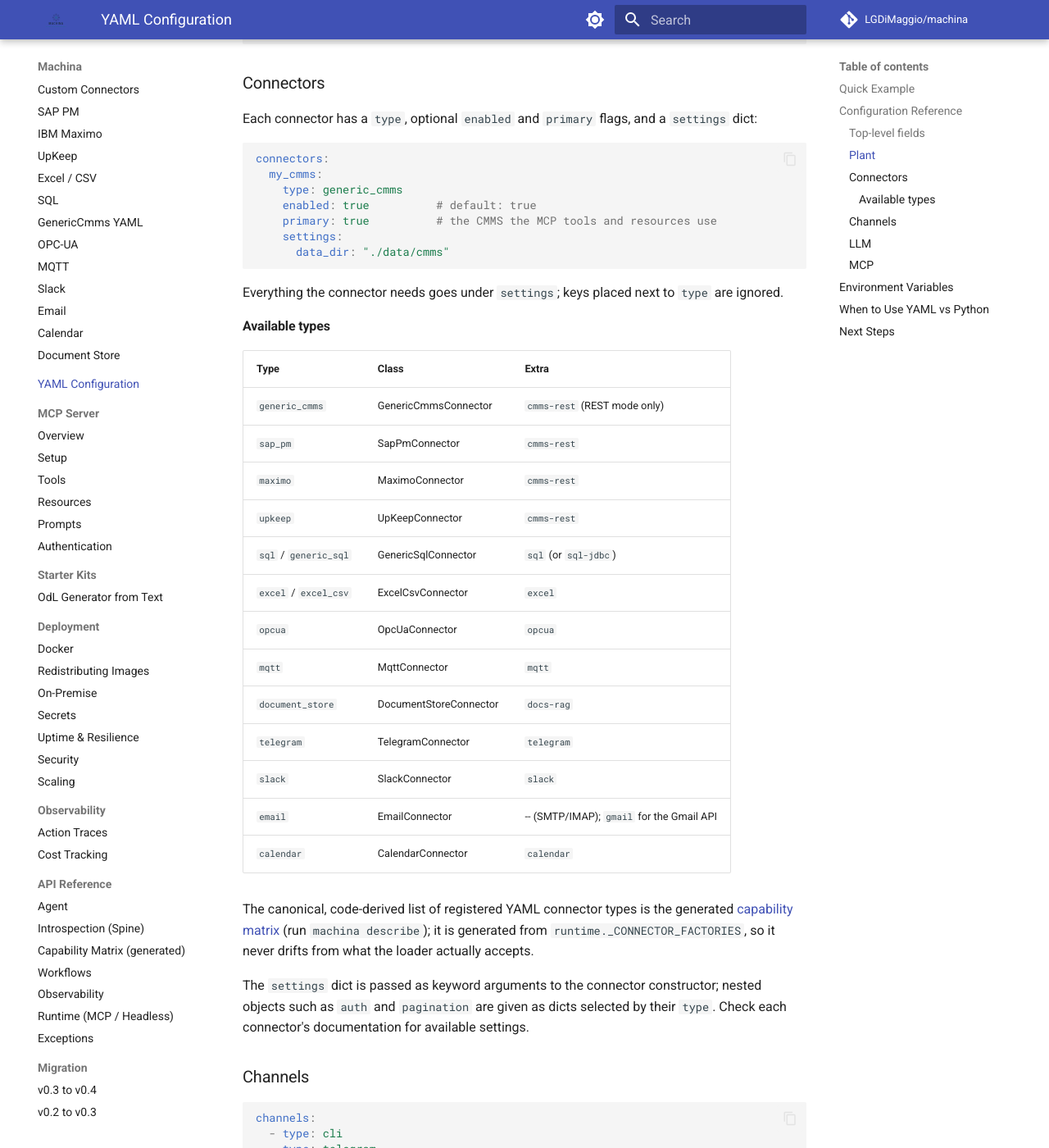
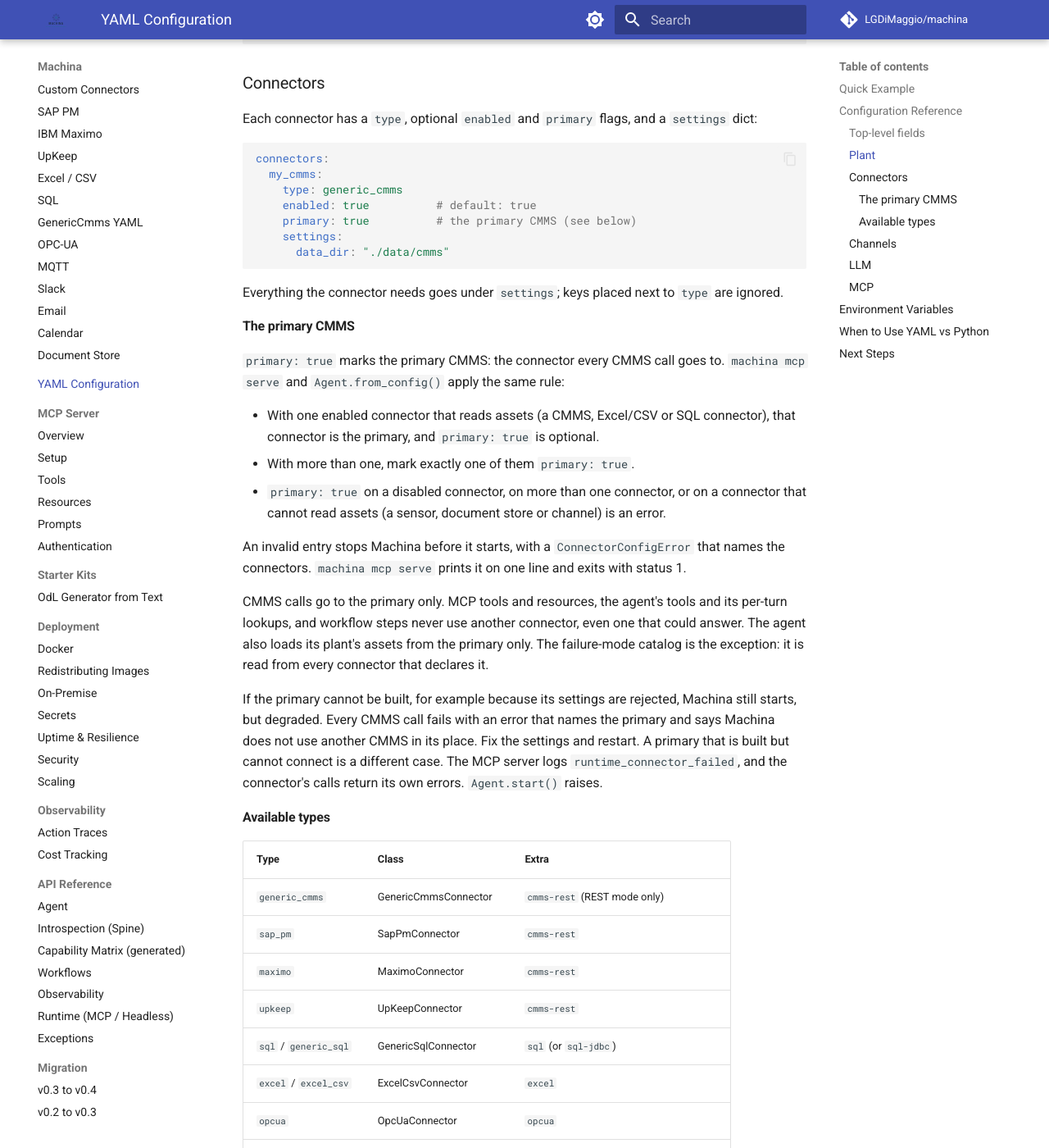
Before and after one commit to LGDiMaggio/machina, an MkDocs documentation site: the page built from docs/yaml-config.md, in a window 1280 px wide and 1400 px high, scrolled down 1911 px. Shown: the whole window at 82% size. Built offline with MkDocs 1.6.1 and Material for MkDocs 9.7.7, drawn with Linux system fonts in a browser that asks for light colours; comment, search, counter and statistics services are not loaded.

Commit message:
docs: document the primary-CMMS rule shared by the MCP server and the agent
- docs/yaml-config.md: a "The primary CMMS" section: when `primary: true`
  is optional or required, what is refused, primary-only routing (the
  failure-mode catalog excepted), and the degraded start versus a primary
  that cannot connect.
- docs/troubleshooting.md: the refusal and the "running degraded" error;
  a CMMS connector without its optional extra fails to connect and names
  the extra.
- docs/mcp/tools.md: CMMS tools no longer fall back to the first connector
  that reads assets.
- ConnectorConfig.primary's description (published in
  docs/capabilities.json) now states the rule instead of "the primary
  connector for its category".
- CHANGELOG: Breaking changes (refused configs, the agent's primary-only
  routing, machina_diagnose_failure without a CMMS) and Fixed (no fallback
  to another CMMS).

````diff
--- a/docs/capabilities.json
+++ b/docs/capabilities.json
@@ -954,7 +954,7 @@
           },
           "primary": {
             "default": false,
-            "description": "Mark as the primary connector for its category (e.g. primary CMMS)",
+            "description": "Mark as the primary CMMS, which every CMMS call goes to. Only an enabled connector that reads assets can be primary; required when more than one such connector is enabled",
             "title": "Primary",
             "type": "boolean"
           },
--- a/docs/yaml-config.md
+++ b/docs/yaml-config.md
@@ -80,13 +80,42 @@ connectors:
   my_cmms:
     type: generic_cmms
     enabled: true          # default: true
-    primary: true          # the CMMS the MCP tools and resources use
+    primary: true          # the primary CMMS (see below)
     settings:
       data_dir: "./data/cmms"
 ```
 
 Everything the connector needs goes under `settings`; keys placed next to
 `type` are ignored.
+
+#### The primary CMMS
+
+`primary: true` marks the primary CMMS: the connector every CMMS call goes
+to. `machina mcp serve` and `Agent.from_config()` apply the same rule:
+
+- With one enabled connector that reads assets (a CMMS, Excel/CSV or SQL
+  connector), that connector is the primary, and `primary: true` is optional.
+- With more than one, mark exactly one of them `primary: true`.
+- `primary: true` on a disabled connector, on more than one connector, or on
+  a connector that cannot read assets (a sensor, document store or channel)
+  is an error.
+
+An invalid entry stops Machina before it starts, with a `ConnectorConfigError`
+that names the connectors. `machina mcp serve` prints it on one line and exits
+with status 1.
+
+CMMS calls go to the primary only. MCP tools and resources, the agent's tools
+and its per-turn lookups, and workflow steps never use another connector, even
+one that could answer. The agent also loads its plant's assets from the
+primary only. The failure-mode catalog is the exception: it is read from every
+connector that declares it.
+
+If the primary cannot be built, for example because its settings are
+rejected, Machina still starts, but degraded. Every CMMS call fails with an
+error that names the primary and says Machina does not use another CMMS in its
+place. Fix the settings and restart. A primary that is built but cannot
+connect is a different case. The MCP server logs `runtime_connector_failed`,
+and the connector's calls return its own errors. `Agent.start()` raises.
 
 #### Available types
 
````
Also changed, not shown: CHANGELOG.md (+5 -0 lines), docs/mcp/tools.md (+2 -1 lines), docs/troubleshooting.md (+3 -1 lines), 1 other file.
